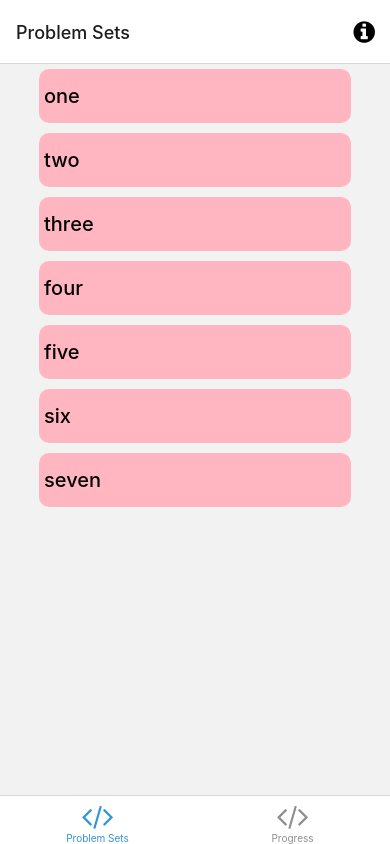
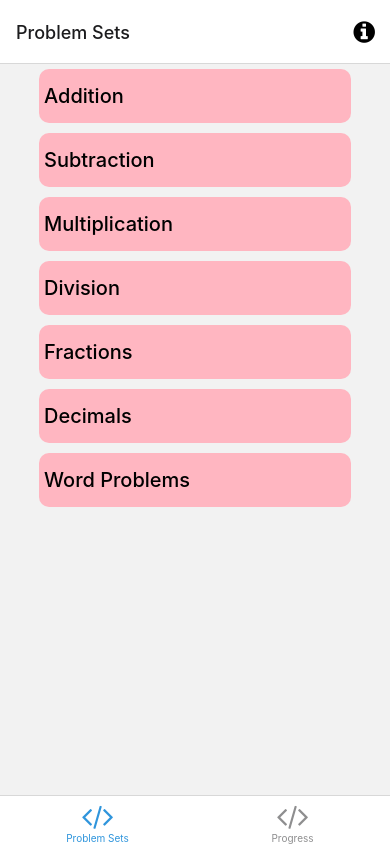
Before and after one commit to KobeZ123/math-sheets, a React Native app: screen /ProblemSets in a window 390 px wide. Built offline with nearby package versions, Linux system fonts and the light colour scheme; what expo-linking would draw is missing.

Commit message:
building modal for math problems and configuring json information

```diff
--- /dev/null
+++ b/constants/Constants.ts
@@ -0,0 +1,14 @@
+import user_information from '../data/information.json'
+import worksheets_information from '../data/worksheets.json'
+
+
+type UserInformation = {
+    user: string,
+    problemsSolved: number,
+}
+
+
+
+export const USERINFO: UserInformation = user_information as UserInformation
+
+export const TOPICS: string[] = worksheets_information.topics as string[]
--- a/data/information.json
+++ b/data/information.json
@@ -1 +1,3 @@
-{"problemsSolved" : 1}
+{
+    "user": "default_user",
+    "problemsSolved" : 1}
--- a/data/worksheets.json
+++ b/data/worksheets.json
@@ -1,11 +1,11 @@
 {
-    "worksheetNames" : [
-        "one",
-        "two",
-        "three",
-        "four",
-        "five",
-        "six",
-        "seven"
+    "topics" : [
+        "Addition",
+        "Subtraction",
+        "Multiplication",
+        "Division",
+        "Fractions",
+        "Decimals",
+        "Word Problems"
     ]
 }
--- a/screens/ChooseProblemSet.tsx
+++ b/screens/ChooseProblemSet.tsx
@@ -2,7 +2,8 @@ import React, { useState } from "react";
 import { View, StyleSheet, Text, Button, Pressable, TouchableOpacity, ScrollView, Modal } from "react-native";
 
 
-import WORKSHEETS from "../data/worksheets.json"
+import { TOPICS } from '../constants/Constants'
+import ProblemSetModal from "./ProblemSetModal";
 
 
 export default function ChooseProblemSet() {
@@ -11,19 +12,13 @@ export default function ChooseProblemSet() {
 
         <ScrollView contentContainerStyle={styles.scrollview}>
         {
-            WORKSHEETS.worksheetNames.map(
+            TOPICS.map(
                 (item: string) =>
                     <TouchableOpacity style={styles.button} key={item} onPress={(e) => setOpenModal(true)}>
                         <Text style={styles.worksheet_label}>{item}</Text>
                     </TouchableOpacity>)
         }
-        <Modal
-            animationType="slide"
-            transparent={false}
-            visible={openModal}
-            onRequestClose={(e) => setOpenModal(false)}>
-            <Text>HERE I AM </Text>
-        </Modal>
+        <ProblemSetModal isVisible={openModal} setIsVisible={(e) => setOpenModal(false)} />
         </ScrollView>
 
     );
--- /dev/null
+++ b/screens/ProblemSetModal.tsx
@@ -0,0 +1,70 @@
+import React from "react";
+import { Button, Modal, NativeSyntheticEvent, Text, TouchableOpacity, View, StyleSheet } from "react-native"
+
+
+
+
+export default function ProblemSetModal(props : ProblemSetModalProps) {
+    return (
+        <Modal
+            animationType="slide"
+            transparent={false}
+            visible={props.isVisible}
+            onRequestClose={props.setIsVisible}>
+            <View style={styles.container}>
+                <View style={styles.problem_panel}>
+                    <Text>RANDOM TEXT</Text>
+                </View>
+                <View style={styles.close_button_view}>
+                    <TouchableOpacity
+                        style={styles.close_button}
+                        onPress={props.setIsVisible}>
+                        <Text style={styles.close_text}>Close</Text>
+                    </TouchableOpacity>
+                </View>
+
+            </View>
+
+        </Modal>
+    )
+}
+
+type ProblemSetModalProps = {
+    isVisible: boolean,
+    setIsVisible: (arg: NativeSyntheticEvent<any>) => void
+}
+
+const styles = StyleSheet.create({
+    container: {
+        flex: 1,
+        alignItems: "center",
+        justifyContent: 'center',
+        borderColor: "#000000",
+        borderTopWidth: 3,
+        borderBottomWidth: 3,
+    },
+    problem_panel: {
+        backgroundColor: "#111111",
+    },
+    close_button_view: {
+
+        width: '80%',
+        justifyContent: 'center',
+        alignItems: 'center',
+        position: 'absolute',
+        bottom: 20,
+        borderRadius: 5,
+        overflow: 'hidden',
+    },
+    close_button: {
+        backgroundColor: '#AAAAAA',
+        textAlign: 'center',
+        width: '100%',
+        paddingVertical: 5,
+
+    },
+    close_text: {
+        fontSize: 20,
+        fontWeight: '500',
+    }
+});
--- a/screens/Progress.tsx
+++ b/screens/Progress.tsx
@@ -1,6 +1,6 @@
 import React from "react";
 import { View, StyleSheet, Text } from "react-native";
-import STATISTICS from "../data/information.json"
+import { USERINFO } from "../constants/Constants"
 
 
 export default function Progress() {
@@ -8,15 +8,12 @@ export default function Progress() {
         <View style={styles.container}>
             <Text style={styles.title}>Welcome to the Progress Hub</Text>
             <Text style={styles.introduction}>You have solved:</Text>
-            <Text style={styles.progress}>{STATISTICS.problemsSolved}</Text>
+            <Text style={styles.progress}>{USERINFO.problemsSolved}</Text>
             <Text style={styles.introduction}>problems</Text>
         </View>
     )
 
 }
-
-
-
 
 const styles = StyleSheet.create({
     container: {
```
Also changed, not shown: components/ProblemInput.tsx (added).
